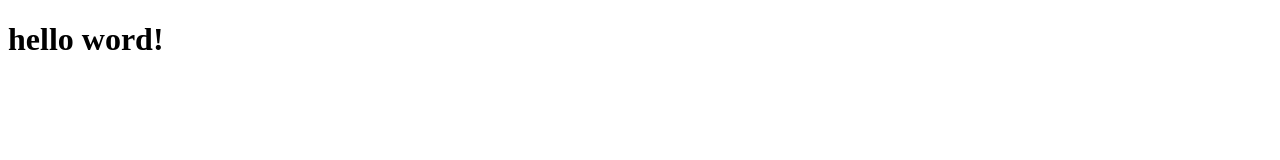
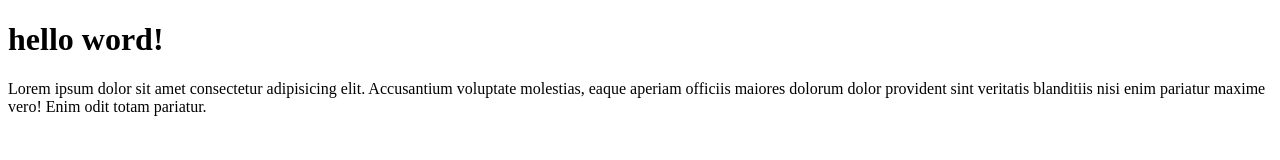
Before and after one commit to sandialfian03/wpu-git-test, a plain HTML site: page index.html in a window 1280 px wide. Drawn offline with Linux system fonts and the light colour scheme.

Commit message:
Menambahkan paragraf

```diff
--- a/index.html
+++ b/index.html
@@ -7,5 +7,6 @@
 </head>
 <body>
     <h1>hello word!</h1>
+    <p>Lorem ipsum dolor sit amet consectetur adipisicing elit. Accusantium voluptate molestias, eaque aperiam officiis maiores dolorum dolor provident sint veritatis blanditiis nisi enim pariatur maxime vero! Enim odit totam pariatur.</p>
 </body>
 </html>
```
